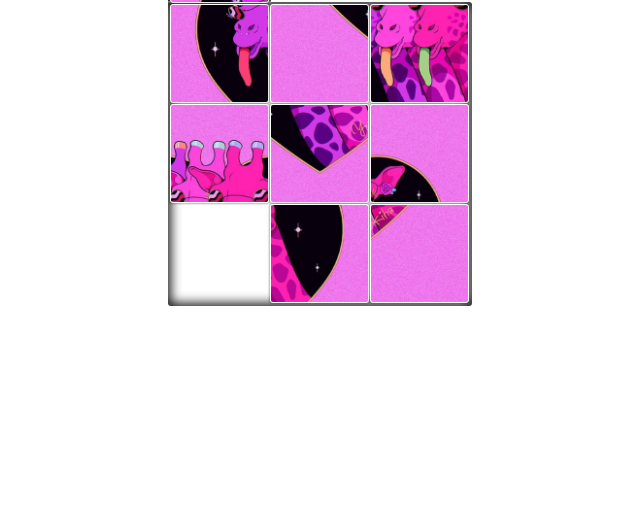
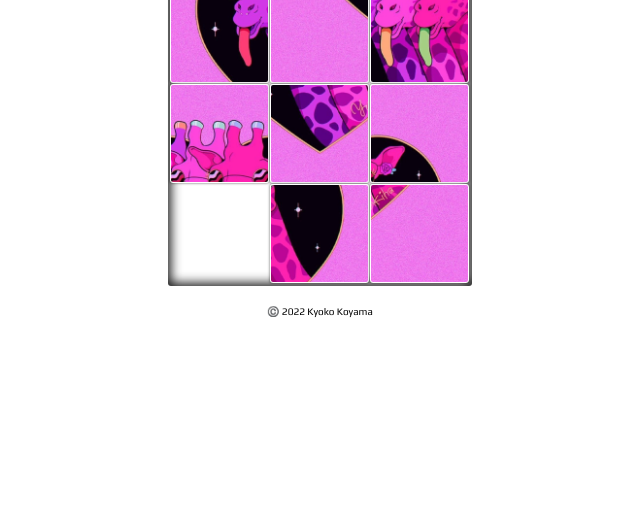
Before and after one commit to piyoyoyo/slide-puzzle, a plain HTML site: page index.html in a window 1280 px wide. Shown: the part 291-800 px from the top of the page, without its empty margins (320-960 px from the left). Drawn offline with Linux system fonts and the light colour scheme; a web font is replaced by a local one.

Commit message:
コピーライト表記を追加

```diff
--- a/css/style.css
+++ b/css/style.css
@@ -273,3 +273,10 @@ body {
 .tile-none {
   background: rgb(228, 228, 228);
 }
+
+.copyright {
+  margin-top: 20px;
+  text-align: center;
+  font-size: 10px;
+  font-family: 'Play', sans-serif;
+}
--- a/index.html
+++ b/index.html
@@ -35,6 +35,9 @@
     </div>
     <div class="panel" id="js-show-panel">
     </div>
+    <p class="copyright">
+      ©️ 2022 Kyoko Koyama
+    </p>
   </main>
   <script src="./js/app.js"></script>
 </body>
```
